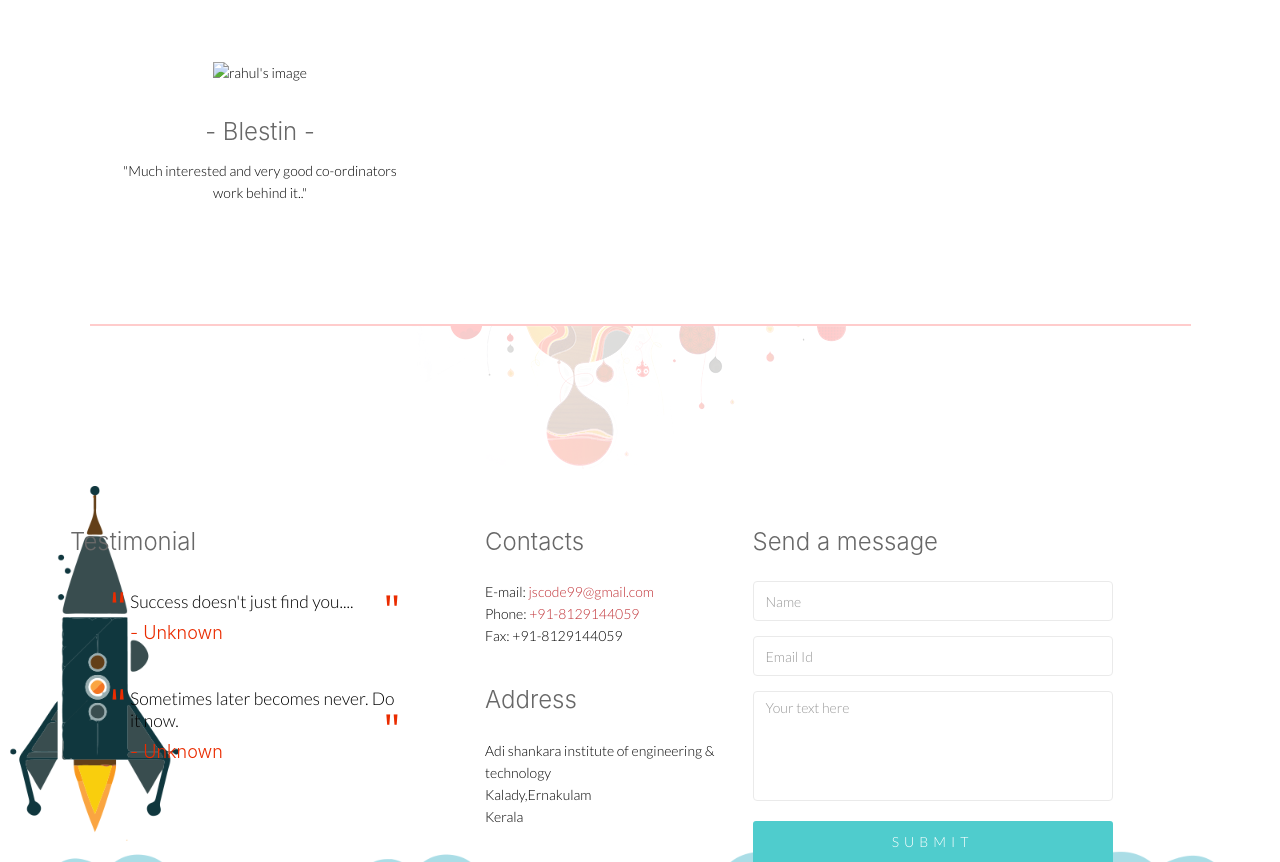
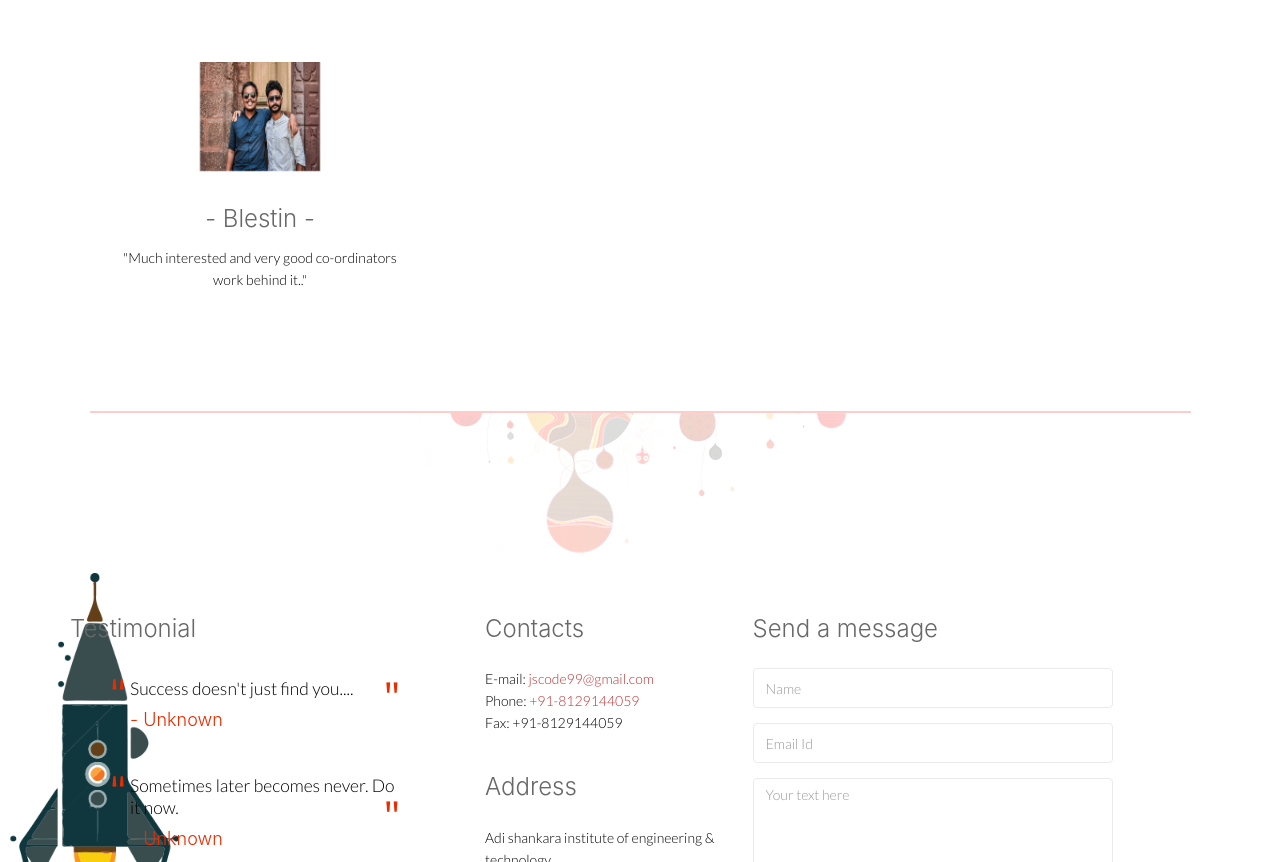
Before and after one commit to jscode99/AsietGameHub, a plain HTML site: page index.html in a window 1280 px wide. Shown: the part 3339-4201 px from the top of the page. Drawn offline with nearby package versions, Linux system fonts and the light colour scheme.

Commit message:
image updation

```diff
--- a/index.html
+++ b/index.html
@@ -247,7 +247,7 @@
                             <div class="col-sm-4 text-center padding wow fadeIn" data-wow-duration="1000ms" data-wow-delay="300ms">
                             <div class="single-service">
                                 <div class="wow scaleIn" data-wow-duration="500ms" data-wow-delay="300ms">
-                                    <img src="images/home/" alt="rahul's image">
+                                    <img src="images/home/blesti.jpeg" alt="rahul's image">
                                 </div>
                                 <h2>- Blestin -</h2>
                                 <p>"Much interested and very good co-ordinators work behind it.."</p>
```
